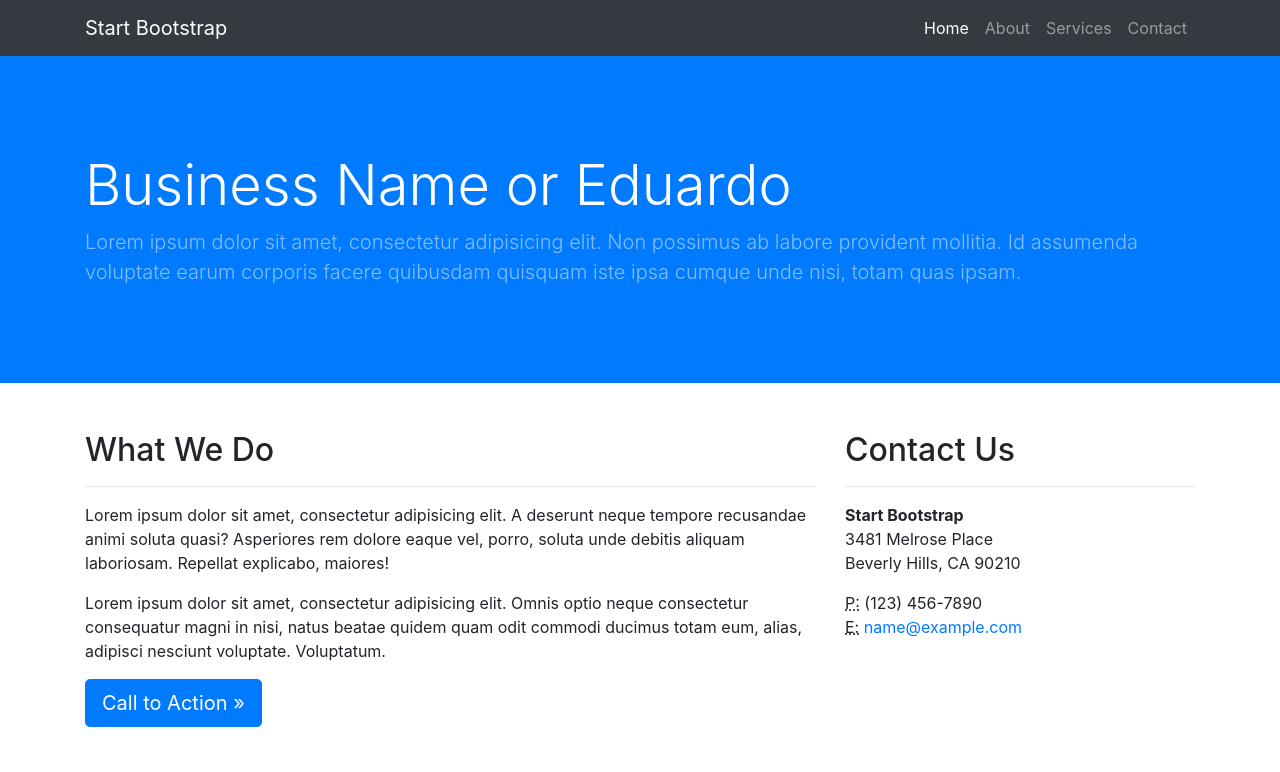
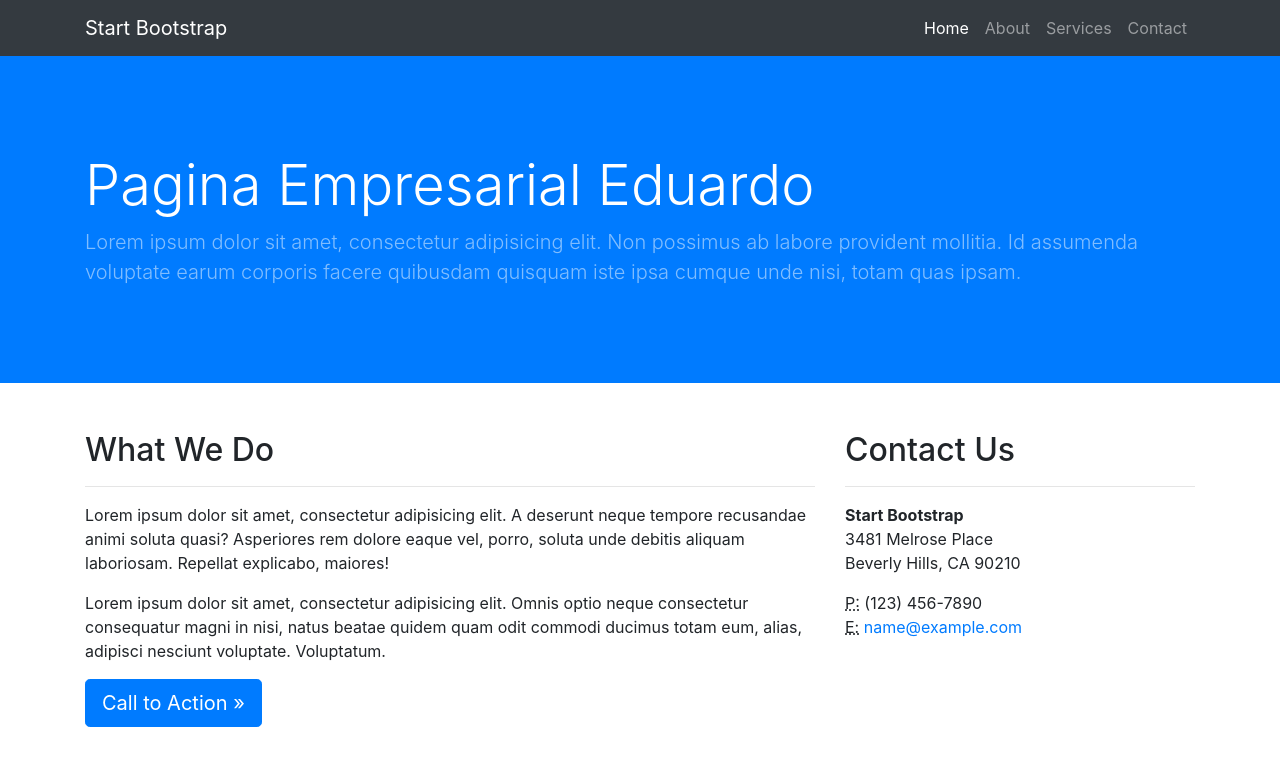
Before and after one commit to eduardo7dc/businesspage, a website: page index.html in a window 1280 px wide. Shown: the top 772 px of the page. Drawn offline with Linux system fonts and the light colour scheme; a web font is replaced by a local one.

Commit message:
pagina empresarial

```diff
--- a/index.html
+++ b/index.html
@@ -60,8 +60,11 @@
   <header class="bg-primary py-5 mb-5">
     <div class="container h-100">
       <div class="row h-100 align-items-center">
+
         <div class="col-lg-12">
-          <h1 class="display-4 text-white mt-5 mb-2">Business Name or Eduardo</h1>
+          <div class="teste">
+          <h1 class="display-4 text-white mt-5 mb-2">Pagina Empresarial Eduardo</h1>
+        </div>
           <p class="lead mb-5 text-white-50">Lorem ipsum dolor sit amet, consectetur adipisicing elit. Non possimus ab labore provident mollitia. Id assumenda voluptate earum corporis facere quibusdam quisquam iste ipsa cumque unde nisi, totam quas ipsam.</p>
         </div>
       </div>
```
